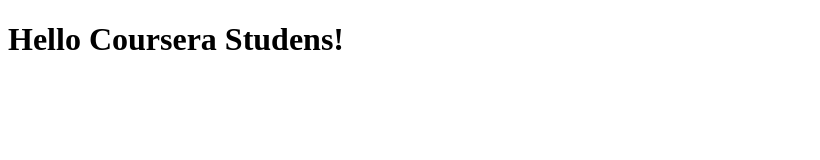
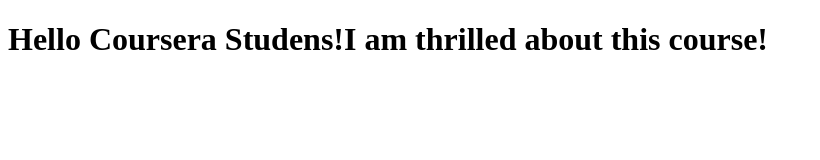
Before and after one commit to MPop1991/coursera-test-windows, a plain HTML site: page index.html in a window 1280 px wide. Shown: the whole page, without its empty margins (0-820 px from the left). Drawn offline with Linux system fonts and the light colour scheme.

Commit message:
Next version of wweb file.

```diff
--- a/indes.html
+++ b/index.html
@@ -5,6 +5,6 @@
     <title>Hello Coursera</title>
   </head>
   <body>
-    <h1>Hello Coursera Studens!</h1>
+    <h1>Hello Coursera Studens!I am thrilled about this course!</h1>
   </body>
 </html>
```
